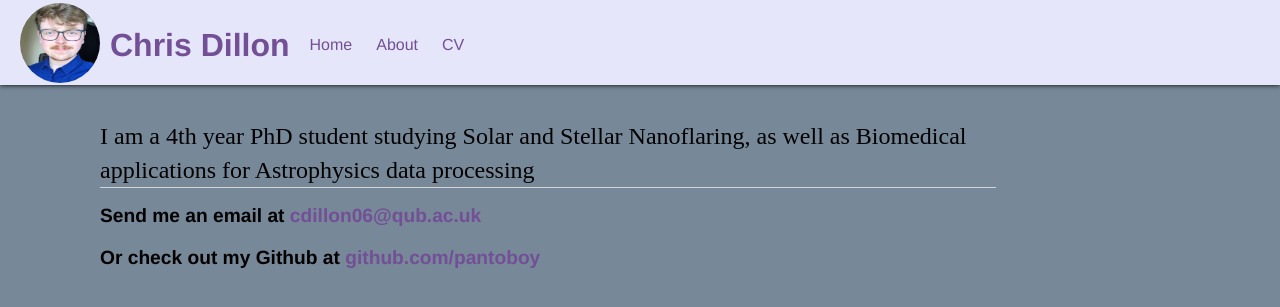
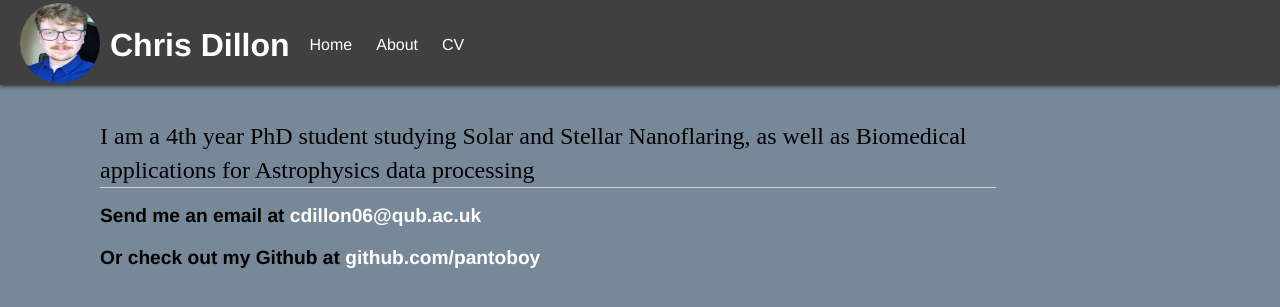
Before and after one commit to ChristopherJohnDillon/ChrisDillon.github.io, a Jekyll site: the page built from index.html, in a window 1280 px wide. Shown: the top 307 px of the page. Built offline with Jekyll 4.4.1, drawn with Linux system fonts in a browser that asks for light colours.

Commit message:
Update main.css

```diff
--- a/css/main.css
+++ b/css/main.css
@@ -21,12 +21,14 @@ body {
   @media (prefers-color-scheme: light) {
   :root {
       color-scheme: light dark;
-
+      --special-text-color: black;
       --border-color: black;
       --header-txt-color:  hsla(60, 100%, 50%, 0.5);
-      --a-txt-color: #734f96;
-      --Header_background-color: lavender ;
+      --a-txt-color: #FFFFFF;
+      --Header_background-color: #404040 ;
       --Body_background-color:lightslategray
+      /* lightslategray */
+
 
 
         }
@@ -35,7 +37,7 @@ body {
       :root {
           --special-text-color: white;
           --border-color: white;
-          --a-txt-color: lavender;
+          --a-txt-color: lightslategray;
           --Header_background-color: #202020 ;   /* Gray/Black */
           --Body_background-color:darkslategray
           }
```
